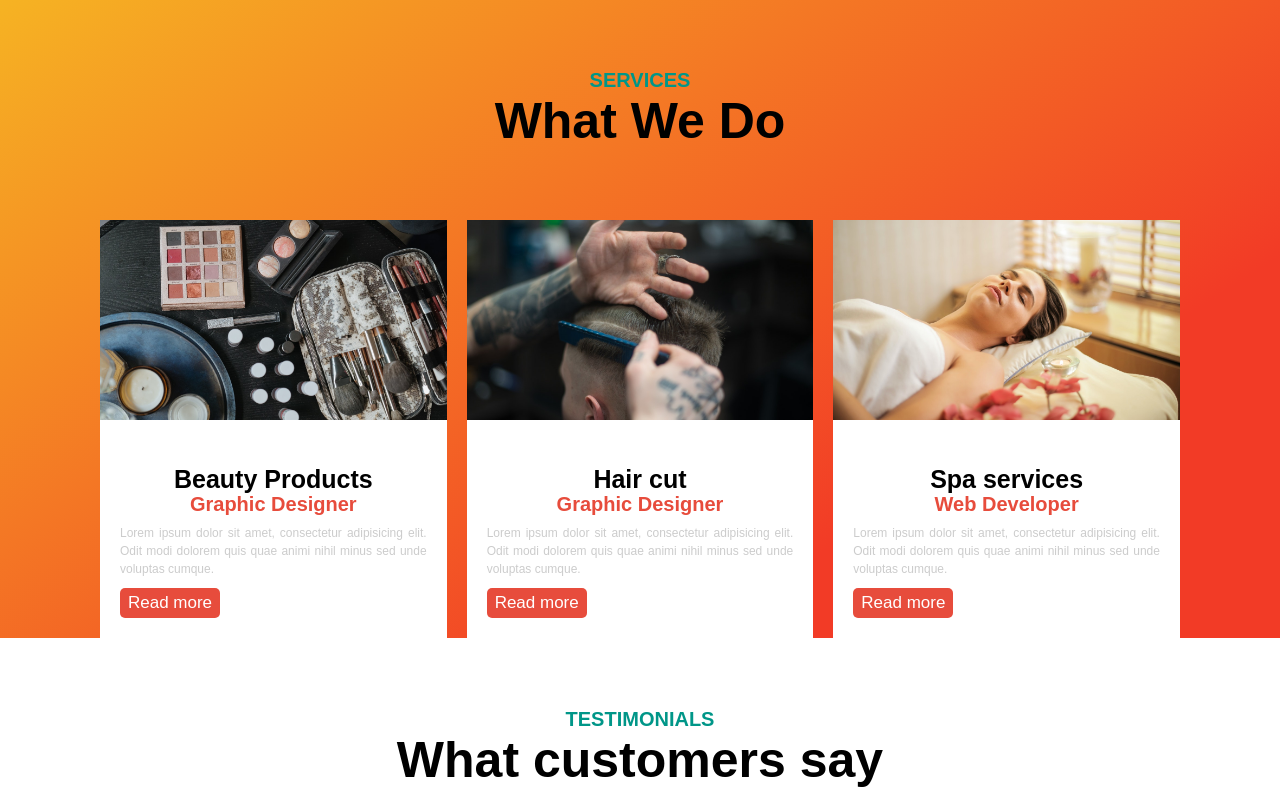
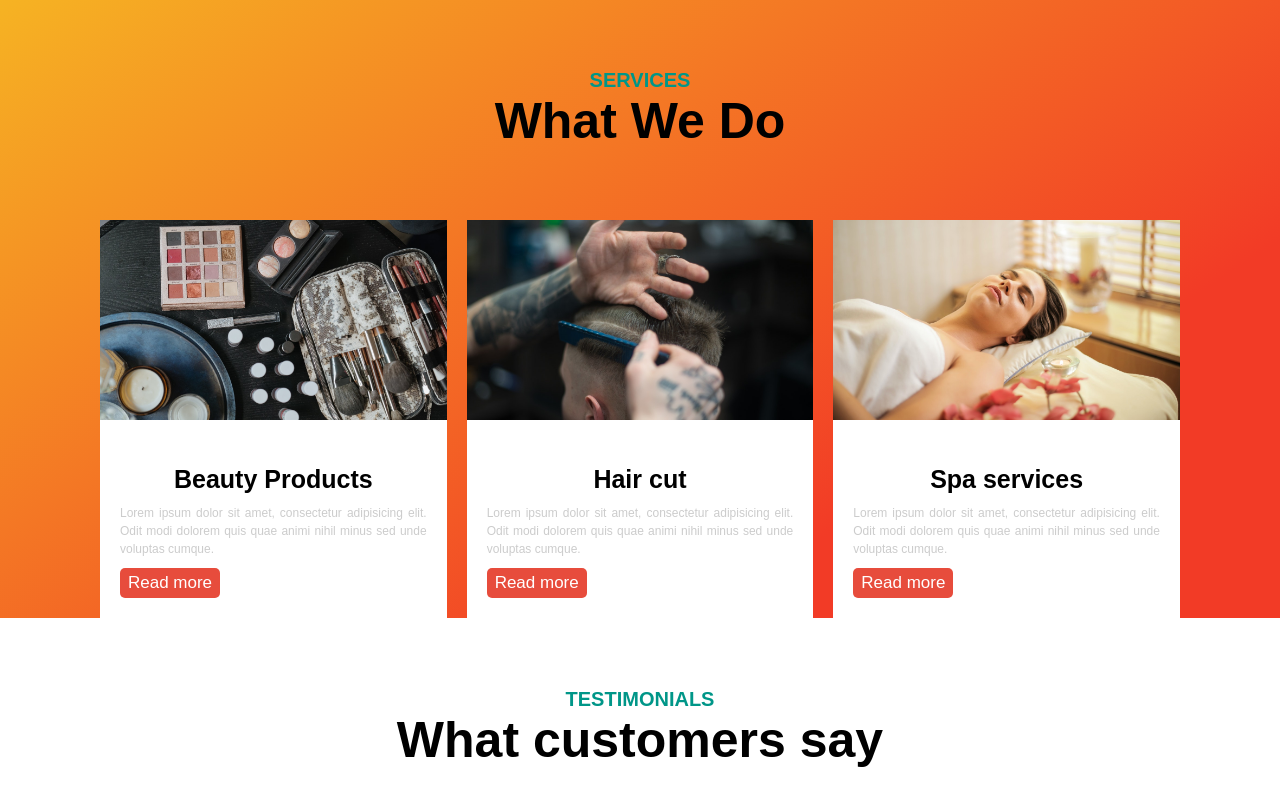
Before and after one commit to awesabubakar001/Final-Project, a PHP site: page / in a window 1280 px wide. Shown: the part 1521-2308 px from the top of the page. Run offline with PHP 8.4, Linux system fonts and the light colour scheme.

Commit message:
Update index.php

```diff
--- a/Home/index.php
+++ b/Home/index.php
@@ -100,7 +100,7 @@ if(isset($_POST['submit'])) {
           <div class="img"><img src="service/beauty.jpg" alt=""></div>
           <div class="content">
             <div class="title">Beauty Products</div>
-            <div class="sub-title">Graphic Designer</div>
+            <div class="sub-title"></div>
             <p>Lorem ipsum dolor sit amet, consectetur adipisicing elit. Odit modi dolorem quis quae animi nihil minus sed unde voluptas cumque.</p>
             <div class="btn">
               <button>Read more</button>
@@ -111,7 +111,7 @@ if(isset($_POST['submit'])) {
             <div class="img"><img src="service/cut.jpg" alt=""></div>
             <div class="content">
               <div class="title">Hair cut</div>
-              <div class="sub-title">Graphic Designer</div>
+              <div class="sub-title"></div>
               <p>Lorem ipsum dolor sit amet, consectetur adipisicing elit. Odit modi dolorem quis quae animi nihil minus sed unde voluptas cumque.</p>
               <div class="btn">
                 <button>Read more</button>
@@ -122,7 +122,7 @@ if(isset($_POST['submit'])) {
           <div class="img"><img src="service/spa.jpg" alt=""></div>
           <div class="content">
             <div class="title">Spa services</div>
-            <div class="sub-title">Web Developer</div>
+            <div class="sub-title"></div>
             <p>Lorem ipsum dolor sit amet, consectetur adipisicing elit. Odit modi dolorem quis quae animi nihil minus sed unde voluptas cumque.</p>
             <div class="btn">
               <button>Read more</button>
```
